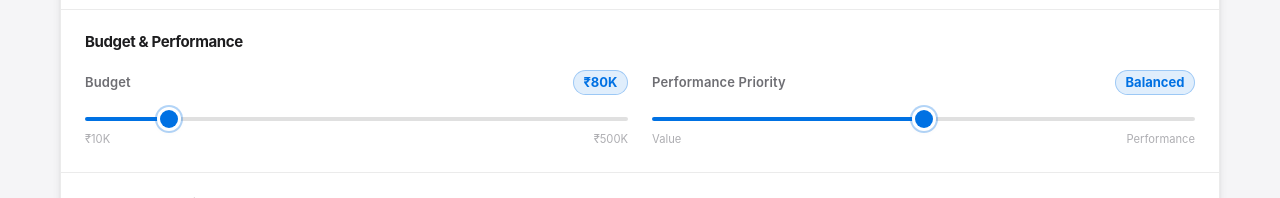
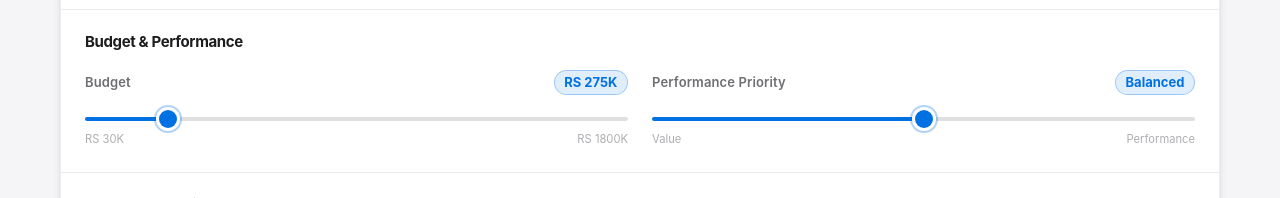
Before and after one commit to Dilshan-Pasindu/Laptop-Recommendation-System, a React (Vite) app in the folder frontend/: page /recommend in a window 1280 px wide. Shown: the part 357-555 px from the top of the page. Built offline with nearby package versions, Linux system fonts and the light colour scheme.

Commit message:
refactor: update currency symbol to RS and adjust budget defaults and ranges

```diff
--- a/frontend/src/pages/Recommend.jsx
+++ b/frontend/src/pages/Recommend.jsx
@@ -154,7 +154,7 @@ function ResultCard({ laptop, rank }) {
           {laptop.Name}
         </h3>
         <p style={{ fontSize: "1.375rem", fontWeight: 800, color: "var(--accent)", marginBottom: "1rem" }}>
-          ₹{laptop.Price?.toLocaleString()}
+          RS {laptop.Price?.toLocaleString()}
         </p>
 
         {/* Spec chips */}
@@ -213,7 +213,7 @@ function ResultCard({ laptop, rank }) {
    RECOMMEND PAGE
 ════════════════════════════════════════════════════════════ */
 const DEFAULTS = {
-  budget: 80000, purpose: "Programming",
+  budget: 275000, purpose: "Programming",
   brand: "Any", processor_brand: "Any", min_ram: 8,
   min_storage: 256, gpu_req: "Any", battery_importance: "Medium",
   display_size: "Any", display_type: "Any", performance_priority: 0.5,
@@ -292,8 +292,8 @@ export default function Recommend() {
                 Budget & Performance
               </h2>
               <div style={{ display: "grid", gridTemplateColumns: "repeat(auto-fit, minmax(240px, 1fr))", gap: "1.5rem" }}>
-                <SliderField label="Budget" value={prefs.budget} min={10000} max={500000} step={5000}
-                  format={(v) => `₹${(v/1000).toFixed(0)}K`} onChange={(v) => set("budget", v)} />
+                <SliderField label="Budget" value={prefs.budget} min={30000} max={1800000} step={10000}
+                  format={(v) => `RS ${(v/1000).toFixed(0)}K`} onChange={(v) => set("budget", v)} />
                 <SliderField label="Performance Priority" value={prefs.performance_priority} min={0} max={1} step={0.05}
                   format={(v) => v <= 0.3 ? "Value" : v <= 0.6 ? "Balanced" : "Performance"}
                   onChange={(v) => set("performance_priority", v)} />
--- a/frontend/src/pages/Search.jsx
+++ b/frontend/src/pages/Search.jsx
@@ -51,7 +51,7 @@ function LaptopCard({ laptop, isFav, onFav, onCompare }) {
 
         {/* Price */}
         <p style={{ fontSize: "1.25rem", fontWeight: 800, color: "var(--accent)", marginBottom: "0.875rem", marginTop: "0.5rem" }}>
-          ₹{laptop.Price.toLocaleString()}
+          RS {laptop.Price.toLocaleString()}
         </p>
 
         {/* Spec chips */}
@@ -125,7 +125,7 @@ function FilterPanel({ filters, meta, onChange, onReset }) {
     <div style={{ display: "flex", flexDirection: "column", gap: "1.25rem" }}>
       {/* Price Range */}
       <div>
-        <label className="form-label">Price Range (₹)</label>
+        <label className="form-label">Price Range (RS)</label>
         <div style={{ display: "grid", gridTemplateColumns: "1fr 1fr", gap: "0.5rem" }}>
           <input
             type="number" placeholder="Min" value={filters.price_min || ""}
```
